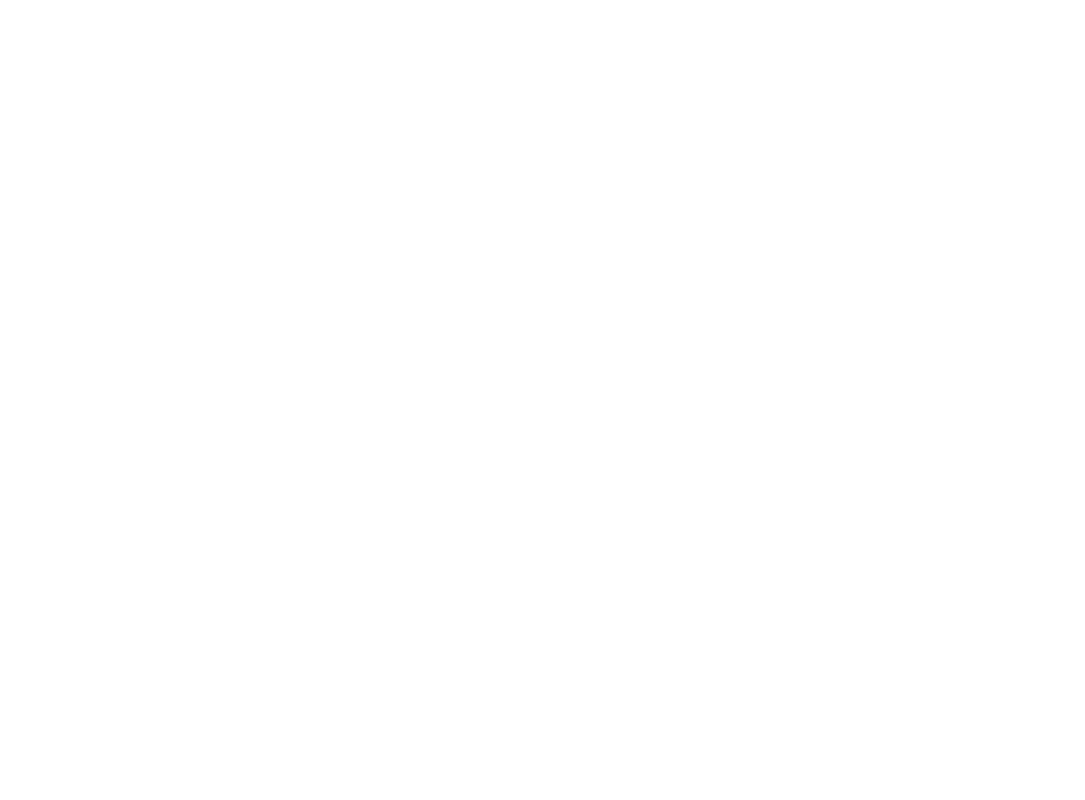
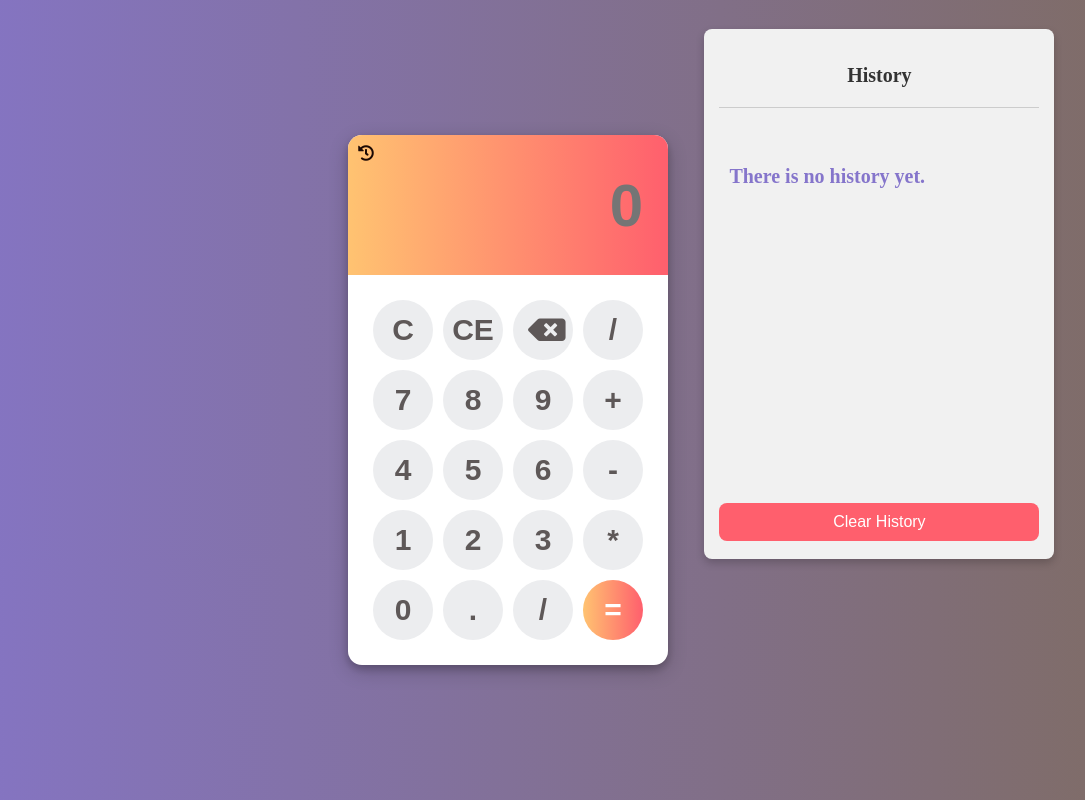
Before and after one commit to Ganeshkollatii98/Calculator, a plain HTML site: page index.html in a window 1280 px wide. Shown: the whole page, without its empty margins (132-1217 px from the left). Drawn offline with Linux system fonts and the light colour scheme.

Commit message:
Completed with assignment

```diff
--- /dev/null
+++ b/history.js
@@ -0,0 +1,60 @@
+function toggleHistory() {
+    const historySection = document.getElementById('history');
+    if (historySection.style.display === 'none' || historySection.style.display === '') {
+      historySection.style.display = 'block';
+    } else {
+      historySection.style.display = 'none';
+    }
+  }
+
+  function addToHistory(expression) {
+    const historyList = JSON.parse(localStorage.getItem("calcHistory")) || [];
+    historyList.push(expression);
+    localStorage.setItem("calcHistory", JSON.stringify(historyList));
+
+    renderHistory();
+  }
+
+  function renderHistory() {
+    const historyContainer = document.getElementById("historyContent");
+    const historyList = JSON.parse(localStorage.getItem("calcHistory")) || [];
+
+    historyContainer.innerHTML = "";
+    if(historyList.length){
+        historyList.forEach((entry, index) => {
+            const historyItem=document.createElement('div')
+            const historyExpression = document.createElement("p");
+            const historyResult=document.createElement('span')
+
+            historyItem.classList.add('his_item')
+            historyExpression.classList.add('his_item-expression')
+            historyResult.classList.add('his_item-result')
+
+            historyExpression.innerHTML = `${entry} =`
+            historyResult.innerText =eval(entry);
+
+            historyItem.appendChild(historyExpression);
+            historyItem.appendChild(historyResult);
+            historyContainer.appendChild(historyItem);
+          });
+    }
+    else{
+        historyListEmpty(historyContainer);
+    }
+  }
+
+  const historyListEmpty=(historyContainer)=>{
+    const historyItem = document.createElement("h6");
+    historyItem.classList.add('no-history')
+    historyItem.innerText = `There is no history yet.`;
+    historyContainer.appendChild(historyItem)
+  }
+
+  function clearHistory() {
+    localStorage.removeItem("calcHistory");
+    renderHistory();
+  }
+
+  window.onload = function () {
+    renderHistory();
+  };
--- a/index.html
+++ b/index.html
@@ -1,11 +1,156 @@
 <!DOCTYPE html>
 <html lang="en">
-<head>
-    <meta charset="UTF-8">
-    <meta name="viewport" content="width=device-width, initial-scale=1.0">
+  <head>
+    <meta charset="UTF-8" />
+    <meta name="viewport" content="width=device-width, initial-scale=1.0" />
     <title>Calculator</title>
-</head>
-<body>
+    <link rel="stylesheet" href="style.css" />
+    <link
+    rel="stylesheet"
+    href="https://cdnjs.cloudflare.com/ajax/libs/font-awesome/5.15.4/css/all.min.css"
+  />
+  </head>
+  <body>
+    <div class="container">
+        <div id="historyIcon">
+            <i class="fas fa-history" onClick="toggleHistory()"></i>
+          </div>
+      <form name="form">
+        <div class="display">
+          <input type="text" placeholder="0" name="displayResult" id="displayResult"/>
+        </div>
+        <div class="buttons">
+          <div class="row">
+            <input type="button" name="ce" value="C" onClick="clearfun(event);" />
+            <input type="button" name="bce" value="CE" onClick="clearfun(event);" />
+            <i class="fas fa-backspace" onClick="handleBackSpace()"></i>
+            <input
+              type="button"
+              name="div"
+              value="/"
+              onClick="calcNumbers(divb.value)"
+            />
+          </div>
+          <div class="row">
+            <input
+              type="button"
+              name="b7"
+              value="7"
+              onClick="calcNumbers(b7.value)"
+            />
+            <input
+              type="button"
+              name="b8"
+              value="8"
+              onClick="calcNumbers(b8.value)"
+            />
+            <input
+              type="button"
+              name="b9"
+              value="9"
+              onClick="calcNumbers(b9.value)"
+            />
+            <input
+              type="button"
+              name="addb"
+              value="+"
+              onClick="calcNumbers(addb.value)"
+            />
+          </div>
 
-</body>
+          <div class="row">
+            <input
+              type="button"
+              name="b4"
+              value="4"
+              onClick="calcNumbers(b4.value)"
+            />
+            <input
+              type="button"
+              name="b5"
+              value="5"
+              onClick="calcNumbers(b5.value)"
+            />
+            <input
+              type="button"
+              name="b6"
+              value="6"
+              onClick="calcNumbers(b6.value)"
+            />
+            <input
+              type="button"
+              name="subb"
+              value="-"
+              onClick="calcNumbers(subb.value)"
+            />
+          </div>
+
+          <div class="row">
+            <input
+              type="button"
+              name="b1"
+              value="1"
+              onClick="calcNumbers(b1.value)"
+            />
+            <input
+              type="button"
+              name="b2"
+              value="2"
+              onClick="calcNumbers(b2.value)"
+            />
+            <input
+              type="button"
+              name="b3"
+              value="3"
+              onClick="calcNumbers(b3.value)"
+            />
+            <input
+              type="button"
+              name="mulb"
+              value="*"
+              onClick="calcNumbers(mulb.value)"
+            />
+          </div>
+
+          <div class="row">
+            <input
+              type="button"
+              name="b0"
+              value="0"
+              onClick="calcNumbers(b0.value)"
+            />
+            <input
+              type="button"
+              name="potb"
+              value="."
+              onClick="calcNumbers(potb.value)"
+            />
+            <input
+              type="button"
+              name="divb"
+              value="/"
+              onClick="calcNumbers(divb.value)"
+            />
+            <input
+              type="button"
+              class="red"
+              value="="
+              onClick="calculateResult()"
+            />
+          </div>
+        </div>
+      </form>
+    </div>
+
+    <div id="history">
+      <h3>History</h3>
+      <div id="historyContent">
+
+      </div>
+      <button id="clearHistory" onClick="clearHistory()">Clear History</button>
+    </div>
+
+    <script src="script.js"></script>
+    <script src="history.js"></script>
+  </body>
 </html>
--- a/script.js
+++ b/script.js
@@ -0,0 +1,60 @@
+let result = '0';
+const displayResultEle = document.querySelector('#displayResult');
+const historyIconEle = document.querySelector('#historyIcon')
+
+function calcNumbers(value) {
+    console.log("calcNumbers", value);
+    if (result === "0" && !isNaN(value)) {
+        result = value;
+    } else {
+        result += value;
+    }
+    updateDisplay();
+}
+
+
+function clearfun(event) {
+    const clearType = event.target.name;
+    console.log("clearFun", clearType)
+    if (clearType === 'ce') {
+        result = '0';
+    } else if (clearType === "bce") {
+        const operators = ["+", "-", "*", "/"];
+        let lastOperatorIndex = -1;
+
+        operators.forEach(op => {
+            const index = result.lastIndexOf(op);
+            if (index > lastOperatorIndex) {
+                lastOperatorIndex = index;
+            }
+        });
+
+        if (lastOperatorIndex > -1) {
+            result = result.slice(0, lastOperatorIndex + 1);
+        } else {
+            result = "0";
+        }
+    }
+    updateDisplay();
+}
+
+function handleBackSpace() {
+    if (result.length == 1) {
+        result = '0'
+    } else {
+        result = displayResultEle.value.substr(0, displayResultEle.value.length - 1)
+    }
+    updateDisplay();
+}
+
+function calculateResult ()  {
+    let displayResult = displayResultEle.value;
+    result = eval(displayResult);
+    displayResultEle.value = result;
+    addToHistory(displayResult);
+}
+
+
+function updateDisplay () {
+    displayResultEle.value = result;
+}
--- a/style.css
+++ b/style.css
@@ -0,0 +1,165 @@
+body {
+  background: linear-gradient(to right, #8575cb, #7f6c65);
+  margin: 0;
+  padding: 0;
+}
+
+h1 {
+  font-size: 40px;
+  font-weight: 900;
+  font-family: arial;
+  color: #fff;
+  margin-top: 60px;
+  text-align: center;
+}
+
+.container {
+  position: fixed;
+  top: 50%;
+  left: 50%;
+  transform: translate(-50%, -50%);
+  background: #fff;
+  box-shadow: 0 4px 8px 0 rgba(0, 0, 0, 0.2), 0 6px 20px 0 rgba(0, 0, 0, 0.2);
+  border-radius: 14px;
+  padding-bottom: 20px;
+  width: 320px;
+}
+
+.display {
+  width: 100%;
+  height: 60px;
+  padding: 40px 0;
+  background: linear-gradient(to right, #ffc371, #ff5f6d);
+  border-top-left-radius: 14px;
+  border-top-right-radius: 14px;
+}
+
+.buttons {
+  padding: 20px 20px 0 20px;
+}
+
+.row {
+  width: 280px;
+  float: left;
+}
+
+input[type="button"],
+.fa-backspace {
+  width: 60px;
+  height: 60px;
+  float: left;
+  padding: 0;
+  margin: 5px;
+  box-sizing: border-box;
+  background: #ecedef;
+  border: none;
+  font-size: 30px;
+  line-height: 30px;
+  border-radius: 50%;
+  font-weight: 700;
+  color: #5e5858;
+  cursor: pointer;
+}
+.fa-backspace {
+  padding: 15px;
+}
+
+input[type="text"] {
+  width: 270px;
+  height: 60px;
+  float: left;
+  padding: 0;
+  box-sizing: border-box;
+  border: none;
+  background: none;
+  color: #ffffff;
+  text-align: right;
+  font-weight: 700;
+  font-size: 60px;
+  line-height: 60px;
+  margin: 0 25px;
+}
+
+.red {
+  background: linear-gradient(to right, #ffc371, #ff5f6d) !important;
+  color: #ffffff !important;
+}
+
+#historyIcon {
+  position: absolute;
+  padding: 10px;
+  color: #1b0904;
+  cursor: pointer;
+}
+
+#historyIcon i:hover {
+  color: #ff5f6d;
+}
+
+#history {
+  margin-top: 29px;
+  margin-left: 30px;
+  background-color: #f1f1f1;
+  border-radius: 8px;
+  padding: 15px;
+  box-shadow: 0 4px 8px rgba(0, 0, 0, 0.2);
+  width: 320px;
+  position: relative;
+  left: 63%;
+  height: 500px;
+  /* transform: translateX(-17%); */
+}
+
+#history h3 {
+  font-size: 20px;
+  color: #333;
+  text-align: center;
+}
+
+#historyContent {
+  height: 365px;
+  overflow-y: auto;
+  padding: 10px;
+  border-top: 1px solid #ccc;
+}
+
+#historyContent p {
+  font-size: 18px;
+  color: #555;
+  margin: 5px 0;
+}
+
+#clearHistory {
+  display: block;
+  width: 100%;
+  background-color: #ff5f6d;
+  color: white;
+  padding: 10px;
+  border: none;
+  border-radius: 8px;
+  font-size: 16px;
+  cursor: pointer;
+  text-align: center;
+  margin-top: 10px;
+}
+
+#clearHistory:hover {
+  background-color: #ff6e70;
+}
+.his_item {
+  padding: 5px;
+}
+.his_item-expression {
+  font-size: 28px;
+  font-weight: 500;
+}
+.his_item-result {
+  display: block;
+  font-size: 30px;
+  font-weight: 600;
+}
+
+.no-history{
+   font-size: 20px;
+   color:#8575cb;
+}
```
